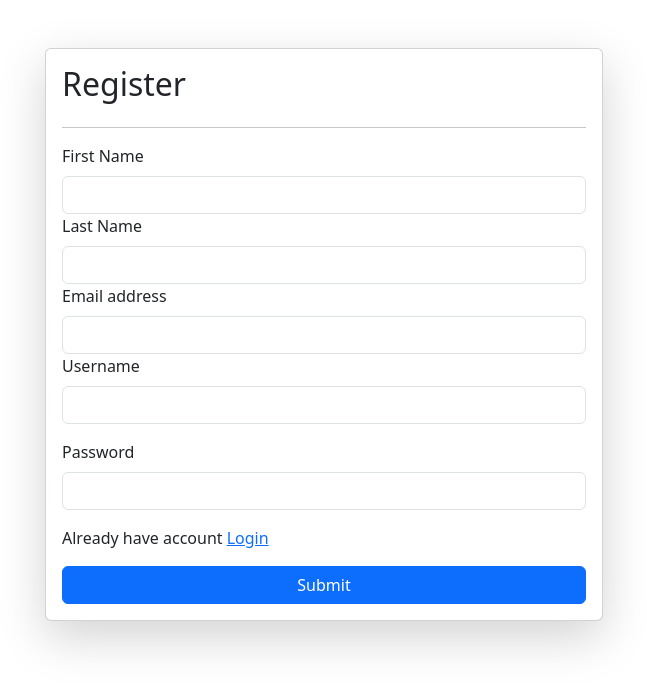
After one commit to SHIVA-SINGHx/Django-Basic, a Django app: page /register/ in a window 1280 px wide. The commit adds this page. Shown: the top 689 px of the page, without its empty margins (316-963 px from the left). Run offline with Django 5.2, Linux system fonts and the light colour scheme.

Commit message:
add login route

```diff
--- a/core/urls.py
+++ b/core/urls.py
@@ -13,6 +13,10 @@ urlpatterns = [
     path('recipe/', recipe, name="recipe"),
     path('update-recipe/<id>/', update_recipe, name="update-recipe"),
     path('delete-recipe/<id>/', delete_recipe, name="delete-recipe"),
-    path('contact-page/', contact, name="contact")
+    path('contact-page/', contact, name="contact"),
+    path('login/', login_page, name="login_page"),
+    path('register/', register_page, name="register_page")
+
+
 
 ] + static(settings.STATIC_URL, document_root=settings.STATIC_ROOT)
--- a/project1/models.py
+++ b/project1/models.py
@@ -1,8 +1,11 @@
 from django.db import models
+from django.contrib.auth.models import User
+
 
 # Create your models here.
 
 class Recipe(models.Model):
+    user = models.ForeignKey(User, on_delete= models.SET_NULL, null=True, blank=True)
     recipe_name = models.CharField()
     recipe_description = models.TextField()
     recipe_price = models.IntegerField(default=0)
--- /dev/null
+++ b/project1/templates/register.html
@@ -0,0 +1,77 @@
+<!DOCTYPE html>
+<html lang="en">
+  <head>
+    <meta charset="UTF-8" />
+    <meta name="viewport" content="width=device-width, initial-scale=1.0" />
+    <link
+      href="https://cdn.jsdelivr.net/npm/bootstrap@5.3.7/dist/css/bootstrap.min.css"
+      rel="stylesheet"
+      integrity="sha384-LN+7fdVzj6u52u30Kp6M/trliBMCMKTyK833zpbD+pXdCLuTusPj697FH4R/5mcr"
+      crossorigin="anonymous"
+    />
+    <title>Document</title>
+  </head>
+  <body>
+    <div class="container mt-5">
+      <form
+        class="col-6 mx-auto card p-3 shadow-lg"
+        method="post"
+        enctype="multipart/form-data"
+      >
+        {% csrf_token %}
+        <h2>Register</h2>
+        <hr />
+
+
+        <div class="mb-3">
+          <label for="exampleInputEmail1" class="form-label">First Name</label>
+          <input
+            type="text"
+            name="first_name"
+            class="form-control"
+            id="exampleInputEmail1"
+          />
+
+          <label for="exampleInputEmail1" class="form-label">Last Name</label>
+          <input
+            type="text"
+            name="last_name"
+            class="form-control"
+            id="exampleInputEmail1"
+          />
+
+          <label for="exampleInputEmail1" class="form-label"
+            >Email address</label
+          >
+          <input
+            type="email"
+            name="email"
+            class="form-control"
+            id="exampleInputEmail1"
+            aria-describedby="emailHelp"
+          />
+
+          <label for="exampleInputEmail1" class="form-label">Username</label>
+          <input
+            type="text"
+            name="username"
+            class="form-control"
+            id="exampleInputEmail1"
+          />
+        </div>
+        <div class="mb-3">
+          <label for="exampleInputPassword1" class="form-label">Password</label>
+          <input
+            type="password"
+            name="password"
+            class="form-control"
+            id="exampleInputPassword1"
+          />
+        </div>
+        <p>Already have account <a href="/login/">Login</a></p>
+
+        <button type="submit" class="btn btn-primary">Submit</button>
+      </form>
+    </div>
+  </body>
+</html>
--- a/project1/templates/update_recipe.html
+++ b/project1/templates/update_recipe.html
@@ -23,14 +23,10 @@
                 <label for="exampleInputPaasword1" class="form-label">Recipe description</label>
                 <textarea name="recipe_description" class="form-control" required>{{recipe.recipe_description}}</textarea>
             </div>
-            <!-- <div class="mb-3">
-                <label for="exampleInputPaasword1" class="form-label">Recipe Price</label>
-                <input name="recipe_price" type="number" class="form-control" required>
 
-            </div> -->
             <div class="mb-3">
                 <label for="exampleInputPaasword1" class="form-label">Recipe Image</label>
-                <input name="recipe_image" type="file" class="form-control" required>
+                <input name="recipe_image" type="file" class="form-control">
             </div>
 
             <button type="submit" class="btn btn-success">Update Recipe</button>
--- a/project1/views.py
+++ b/project1/views.py
@@ -1,5 +1,8 @@
 from django.shortcuts import render, redirect
 from .models import *
+from django.contrib.auth.models import User
+from django.contrib.auth import authenticate , login, logout
+from django.contrib import messages
 
 
 # Create your views here.
@@ -21,17 +24,19 @@ def recipe(request):
         return redirect('/recipe/')
 
     queryset = Recipe.objects.all()
+
+    if request.GET.get('search'):
+        queryset = queryset.filter(recipe_name__icontains = request.GET.get('search'))
+
+
     context = {'recipe': queryset}
 
 
     return render(request, 'recipe.html', context)
 
 
-
 def update_recipe(request, id):
-
     queryset = Recipe.objects.get(id = id)
-
     if request.method == "POST":
 
         data = request.POST
@@ -53,8 +58,69 @@ def update_recipe(request, id):
     return render(request, 'update_recipe.html', context)
 
 
-
 def delete_recipe(request, id):
     queryset = Recipe.objects.get(id = id)
     queryset.delete()
     return redirect('/recipe/')
+
+
+def login_page(request):
+    if request.method == 'POST':
+        username = request.POST.get('username')
+        password = request.POST.get('password')
+
+        if not User.objects.filter(username = username).exists():
+            messages.error(request, 'Invalid Username')
+            return redirect('/login/')
+
+        user = authenticate(username = username, password = password)
+
+        if user is None:
+            messages.error(request, 'invalid details')
+            return redirect('/login/')
+
+        else:
+            login(request, user)
+            return redirect('/recipe/')
+
+    return render(request, 'login.html')
+
+
+def logout_page(request):
+    return redirect('/login/')
+
+
+
+def register_page(request):
+
+    if request.method == 'POST':
+
+        first_name = request.POST.get('first_name')
+        last_name = request.POST.get('last_name')
+        email = request.POST.get('email')
+        username = request.POST.get('username')
+        password = request.POST.get('password')
+
+        user = User.objects.filter(username = username)
+
+        if user.exists():
+            messages.info(request, 'Username already exist')
+            return redirect('/register/')
+
+        user = User.objects.create(
+            first_name = first_name,
+            last_name = last_name,
+            email = email,
+            username = username,
+            password = password
+        )
+
+        user.set_password(password)
+        user.save()
+
+        messages.info(request, 'Account created succesfully')
+
+        return redirect('/register/')
+
+
+    return render(request, 'register.html')
```
Also changed, not shown: project1/templates/login.html (added, +59 -0 lines), project1/templates/recipe.html (+61 -29 lines), db.sqlite3, media/media/images.jfif (added), project1/migrations/0002_recipe_user_alter_recipe_recipe_image.py (added).
